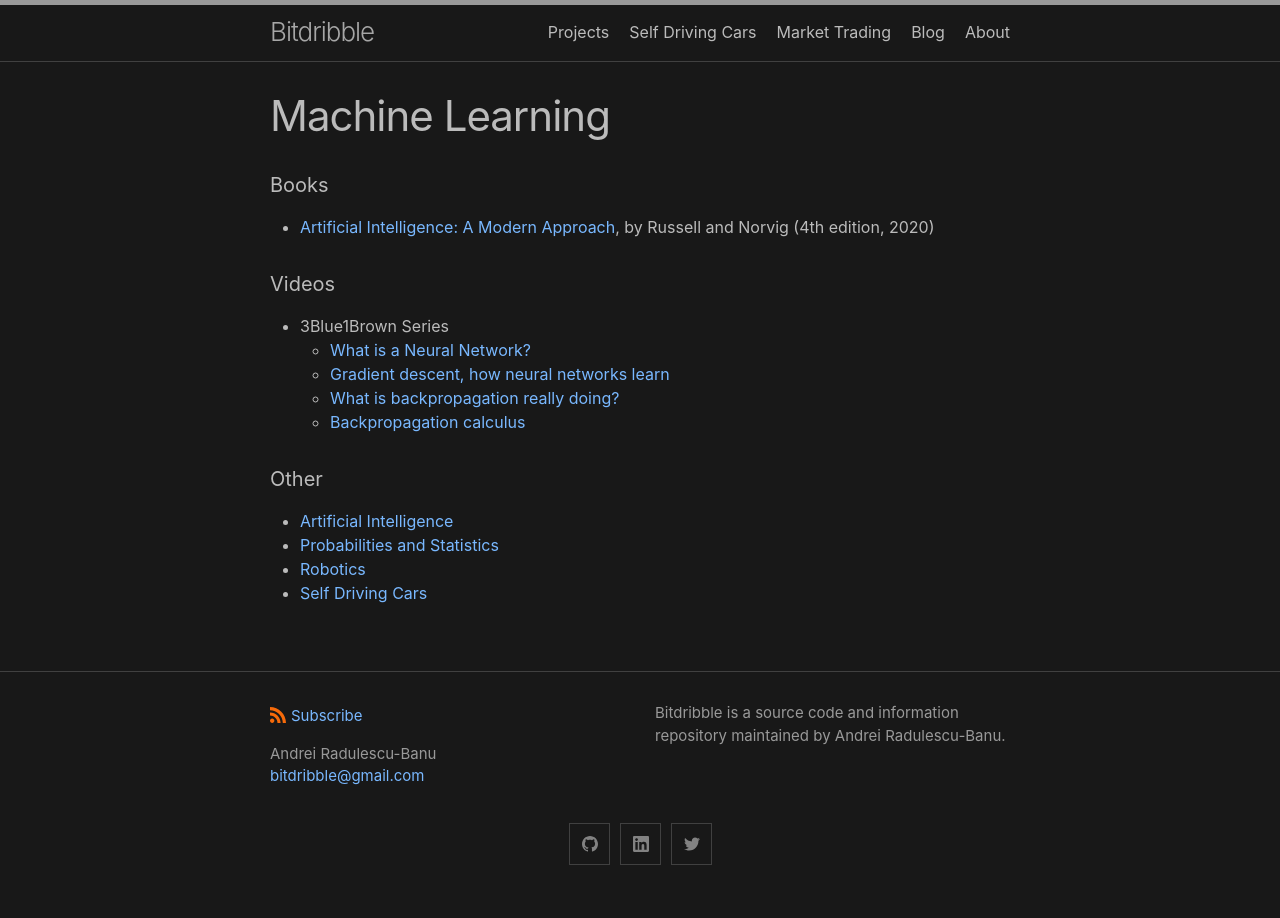
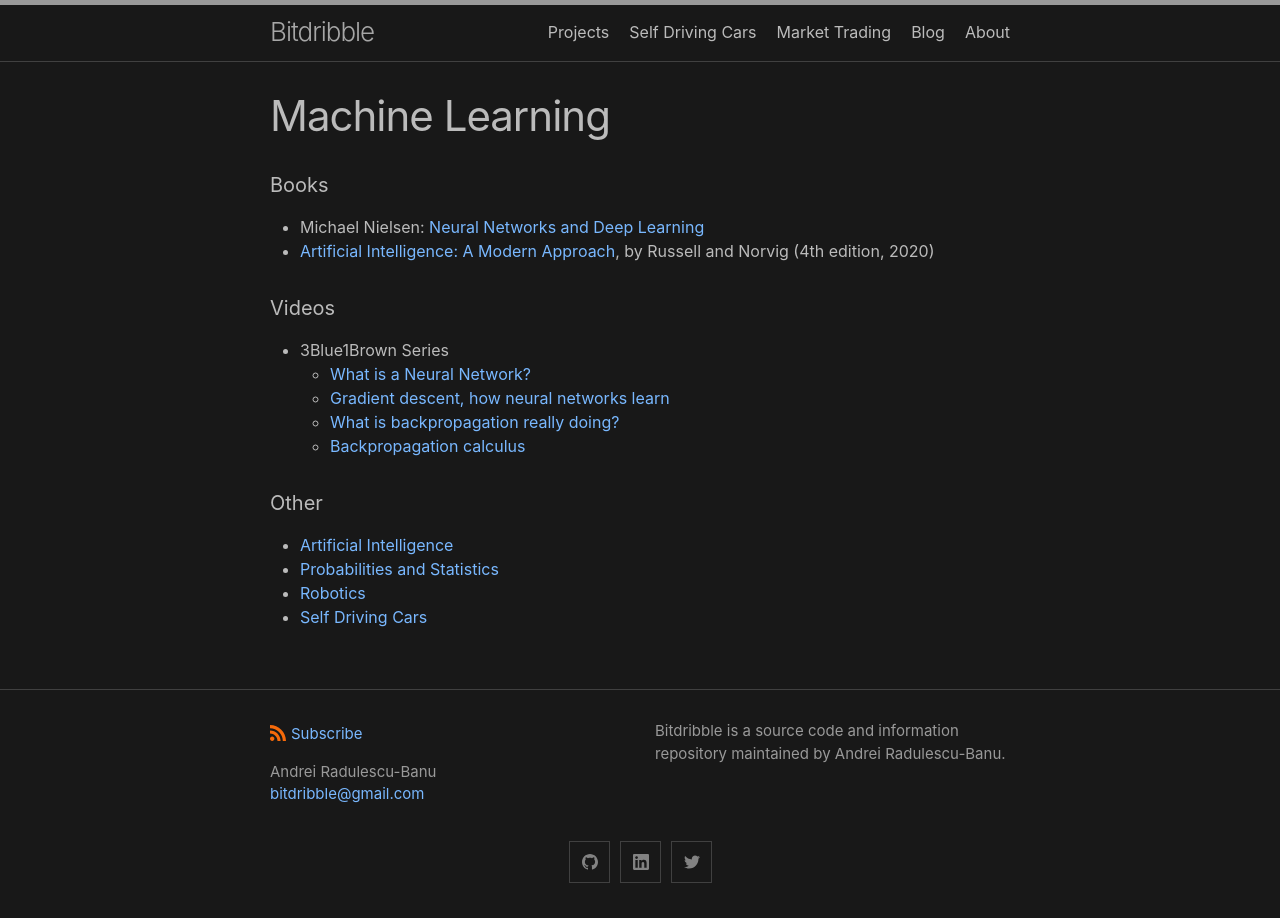
Before and after one commit to analytiq-hub/sigagent.github.io, a Jekyll site: the page built from machine_learning.md, in a window 1280 px wide. Built offline with Jekyll 4.4.1, drawn with Linux system fonts in a browser that asks for light colours.

Commit message:
*** empty log message ***

```diff
--- a/machine_learning.md
+++ b/machine_learning.md
@@ -3,6 +3,7 @@ layout: page
 title: Machine Learning
 ---
 #### Books
+* Michael Nielsen: [Neural Networks and Deep Learning](http://neuralnetworksanddeeplearning.com/)
 * [Artificial Intelligence: A Modern Approach](repository.unimal.ac.id/1022/1/Artificial%20Intelligence%20-%20A%20Modern%20Approach%203rd%20Ed%20-%20Stuart%20Russell%20and%20Peter%20Norvig%2C%20Berkeley%20%282010%29.pdf), by Russell and Norvig (4th edition, 2020)
 
 #### Videos
```
